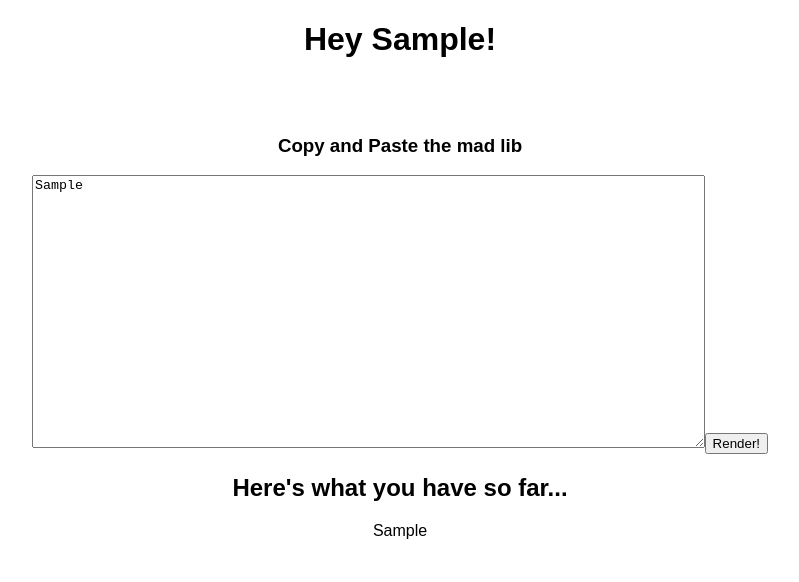
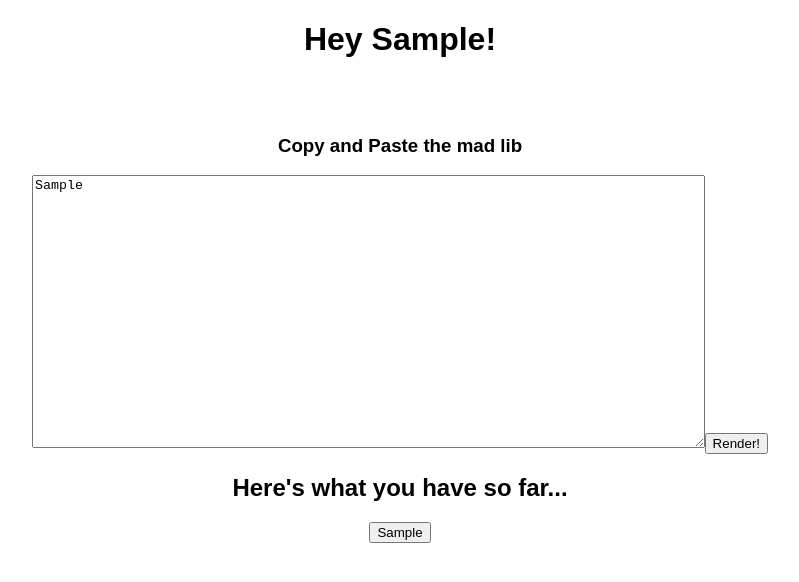
Before and after one commit to RJHendricks22/mad-libs-site, a React (Create React App) app: page / in a window 1280 px wide. Both pictures are taken after typing "Sample", "Sample" into the empty fields and a click on the button "Accept". Shown: the top 582 px of the page, without its empty margins (240-1039 px from the left). Built offline with nearby package versions, Linux system fonts and the light colour scheme.

Commit message:
add text to button function

```diff
--- a/src/App.js
+++ b/src/App.js
@@ -7,12 +7,12 @@ class App extends Component {
   constructor(props){
     super(props);
     this.state = {
-      madlib: "",
+      madlib: [],
       name: "",
       namedisplay: "show"
     };
     this.nameChange = this.nameChange.bind(this);
-    this.madLibChange = this.madLibChange.bind(this);
+    this.madLibInput = this.madLibInput.bind(this);
     this.hideNameInput = this.hideNameInput.bind(this);
   };
 
@@ -22,10 +22,16 @@ class App extends Component {
     });
   };
 
-  madLibChange(e){
+  madLibInput(e){
+    let inputMsg = e.target.value.split(' ');
+    let splitMsg = "";
+//    inputMsg.forEach(function(msg){
+//      return splitMsg += "<button>"+msg+"</button>";
+//    });
     this.setState({
-      madlib: e.target.value
+      madlib: inputMsg
     });
+    console.log(this.state.madlib)
   };
 
   hideNameInput(e){
@@ -44,6 +50,10 @@ class App extends Component {
       nameplate = `Hey ${this.state.name}!`;
     };
 
+    let madLibOutput = this.state.madlib.map( word =>
+        <button>{word}</button>
+    );
+
     return (
       <div className="App">
         <h1>{nameplate}</h1>
@@ -54,10 +64,10 @@ class App extends Component {
           </div>
           <br/><br/>
           <h3>Copy and Paste the mad lib</h3>
-          <textarea name="madlibinput" onChange={this.madLibChange}></textarea>
+          <textarea name="madlibinput" onChange={this.madLibInput}></textarea>
           <button onClick={this.renderMadLib}>Render!</button>
           <h2>Here's what you have so far...</h2>
-          <p>{this.state.madlib}</p>
+          {madLibOutput}
         </form>
       </div>
     );
```
